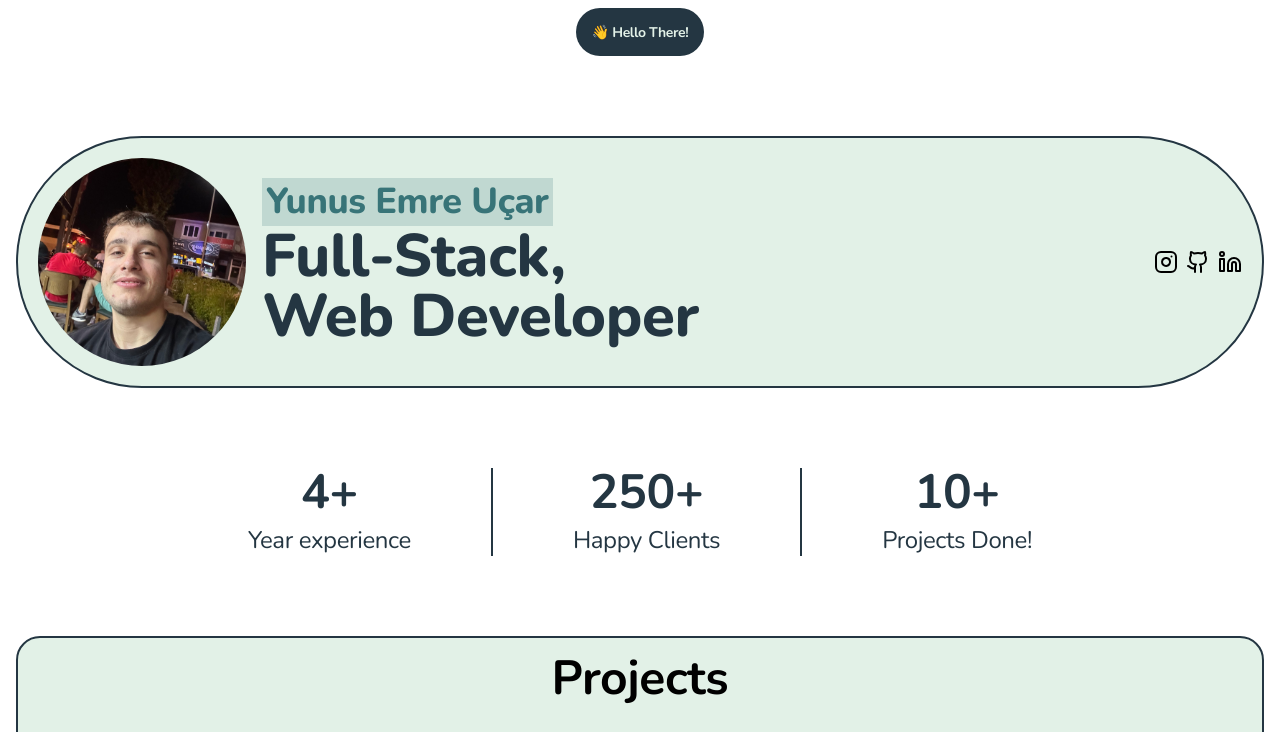
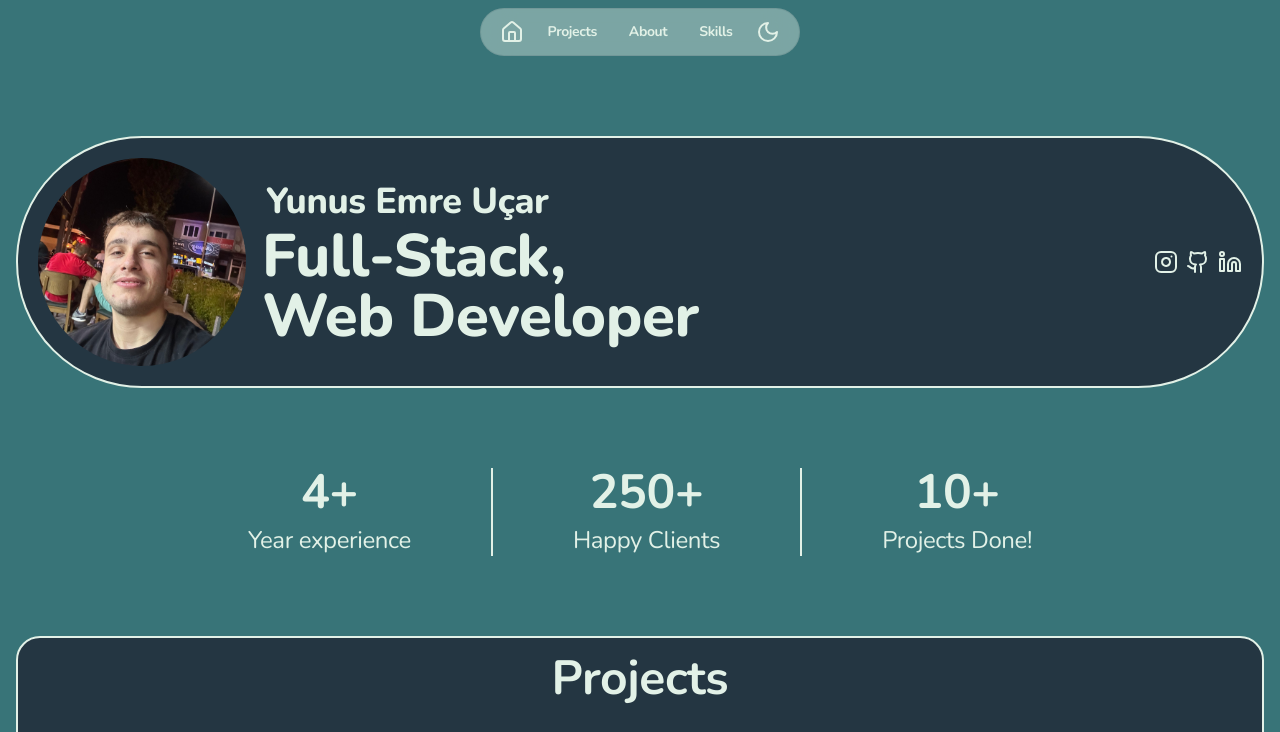
Before and after one commit to elfobella/portfolio-bun, a React (Vite) app: page / in a window 1280 px wide. Shown: the top 732 px of the page. Built offline with nearby package versions, Linux system fonts and the light colour scheme.

Commit message:
default navbar and darkmode issues fixed

```diff
--- a/index.html
+++ b/index.html
@@ -1,5 +1,5 @@
 <!DOCTYPE html>
-<html lang="en" class="dark">
+<html lang="en">
   <head>
     <meta charset="UTF-8" />
     <link rel="icon" type="image/svg+xml" href="./src/assets/Myself.jpeg" />
--- a/src/Components/Navbar.tsx
+++ b/src/Components/Navbar.tsx
@@ -2,11 +2,10 @@ import { useEffect, useState } from "react";
 import { House, Moon, SunMedium } from "lucide-react";
 
 export default function Navbar() {
-  const [isHover, setIsHover] = useState<boolean>(false);
   const [lastScrollPos, setLastScrollPos] = useState(0);
   const [isSticky, setIsSticky] = useState<boolean>(false);
   const [theme, setTheme] = useState<string>(
-    localStorage.getItem("theme") || "light"
+    localStorage.getItem("theme") || "dark"
   );
 
   const handleScroll = () => {
@@ -49,14 +48,8 @@ export default function Navbar() {
       className={`${isSticky ? "-top-20" : "top-0"}  transition-all  sticky`}
     >
       <div className="flex items-center justify-center">
-        <div
-          onMouseEnter={() => setIsHover(true)}
-          className={`flex border border-head/10 items-center justify-center ${
-            isHover ? "bg-beige/40 w-80" : "dark:bg-beige bg-head w-32"
-          } transition-all backdrop-blur-lg overflow-hidden duration-500 rounded-full h-12 mt-2`}
-        >
+        <div className="flex border border-head/10 items-center justify-center bg-beige/40 w-80 transition-all backdrop-blur-lg overflow-hidden duration-500 rounded-full h-12 mt-2">
           <ul className="">
-            {isHover ? (
             <div>
               <div className="flex gap-2 items-center">
                 <a href="#top">
@@ -80,11 +73,6 @@ export default function Navbar() {
                 </button>
               </div>
             </div>
-            ) : (
-              <span className="text-sm dark:text-head text-beige font-bold">
-                👋 Hello There!
-              </span>
-            )}
           </ul>
         </div>
       </div>
--- a/src/Components/Skills.tsx
+++ b/src/Components/Skills.tsx
@@ -4,6 +4,7 @@ import Inertia from "../assets/inertia-logo.svg";
 import Nextjs from "../assets/nextjs.svg";
 import { useEffect, useRef, useState } from "react";
 import Layout from "./Layout";
+import Tailwind from "../assets/tailwind.svg";
 
 export default function Skills() {
   const [isAnimate, setIsAnimate] = useState<boolean>(false);
@@ -12,6 +13,7 @@ export default function Skills() {
     { lang: "reactjs", src: React, percent: 90 },
     { lang: "inertia", src: Inertia, percent: 45 },
     { lang: "nextjs", src: Nextjs, percent: 75 },
+    { lang: "tailwindcss", src: Tailwind, percent: 100 },
   ];
 
   const secRef = useRef<HTMLDivElement>(null);
@@ -19,7 +21,7 @@ export default function Skills() {
     const handleScroll = () => {
       if (secRef.current) {
         const rect = secRef.current.getBoundingClientRect();
-        if (rect.top < 410) {
+        if (rect.top < 280) {
           setIsAnimate(true);
         }
       }
```
Lines whose indentation alone changed are shown as unchanged.
